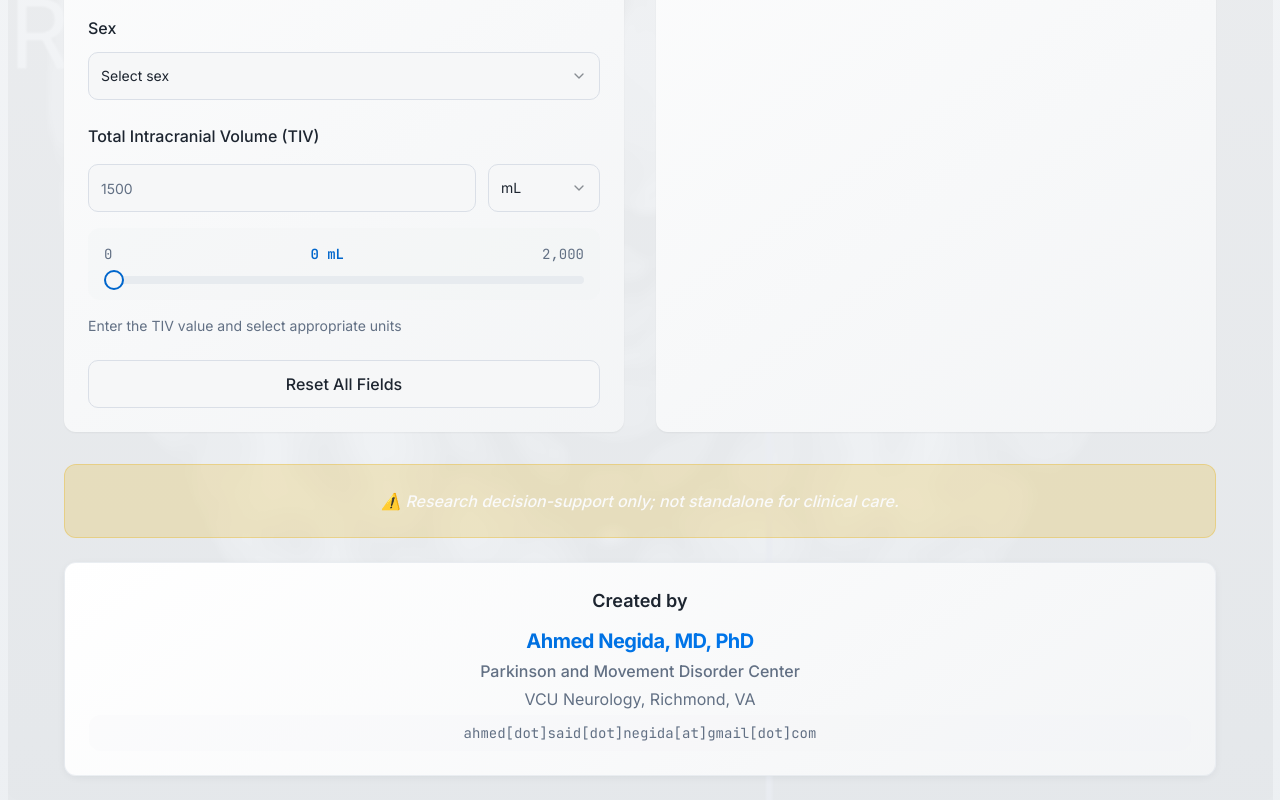
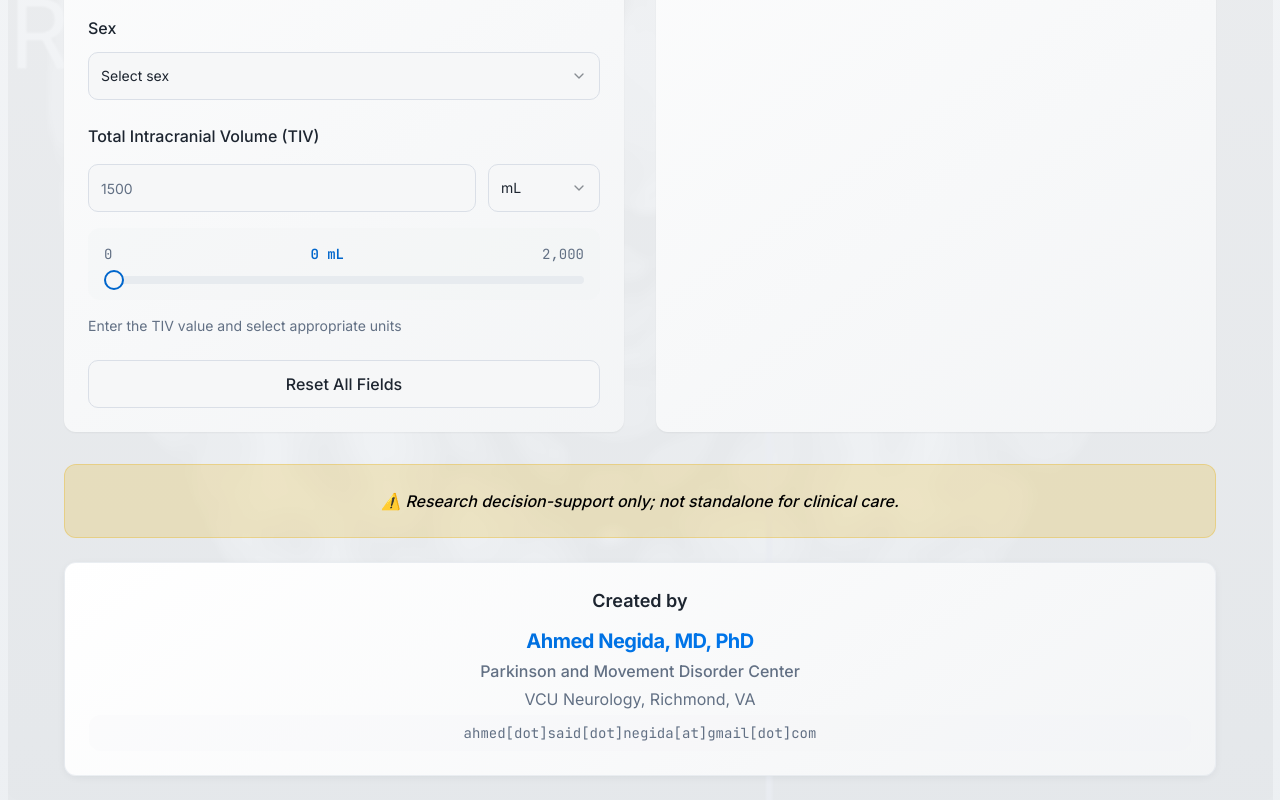
Before and after one commit to Negidamd/ch4-subtyper, a React (Vite) app: page / in a window 1280 px wide. Shown: the part 756-1556 px from the top of the page. Built offline with nearby package versions, Linux system fonts and the light colour scheme.

Commit message:
Change text color to black
Change the text color of the warning message to black.

```diff
--- a/src/pages/Index.tsx
+++ b/src/pages/Index.tsx
@@ -575,7 +575,7 @@ const Index = () => {
           {/* Footer */}
           <div className="text-center space-y-6 animate-fade-in" style={{ animationDelay: '0.3s' }}>
             <div className="p-6 bg-warning/20 border border-warning/30 rounded-xl">
-              <p className="text-base text-warning-foreground font-medium italic">
+              <p className="text-base text-black font-medium italic">
                 ⚠️ Research decision-support only; not standalone for clinical care.
               </p>
             </div>
```
